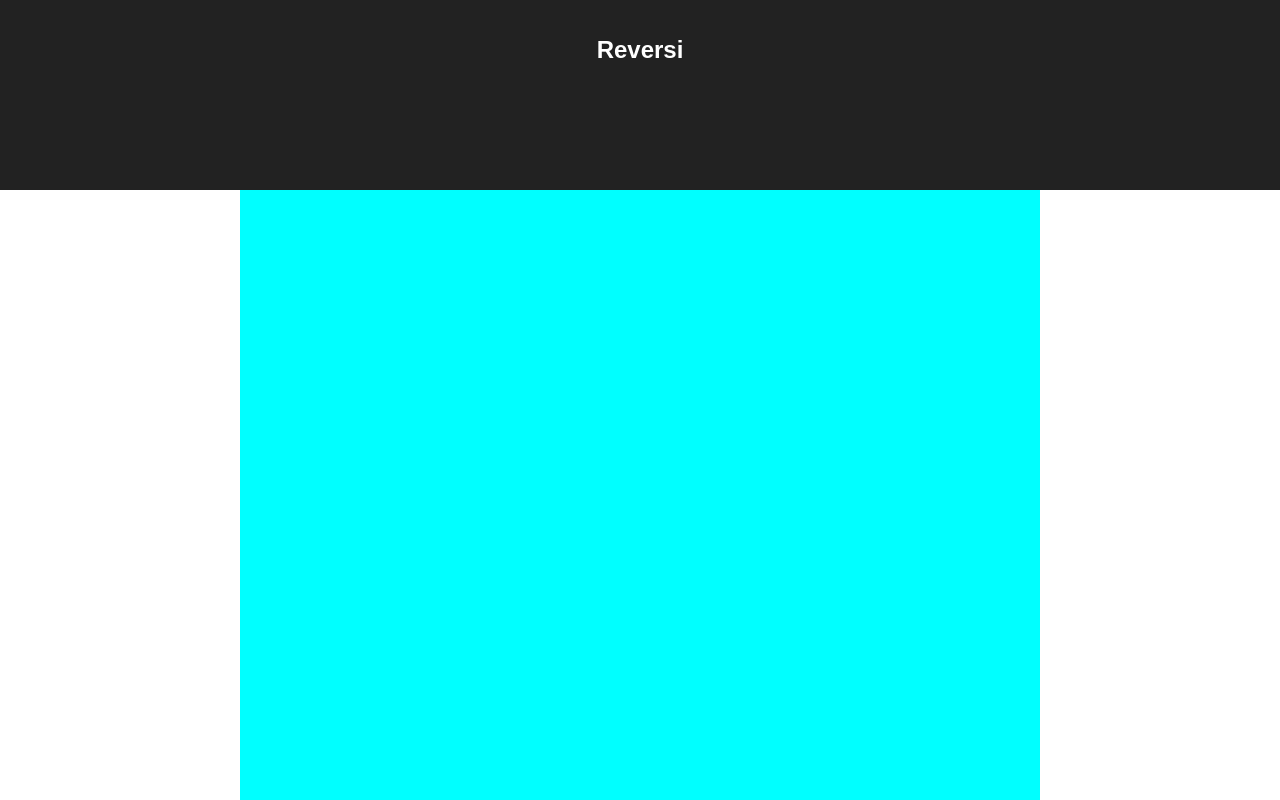
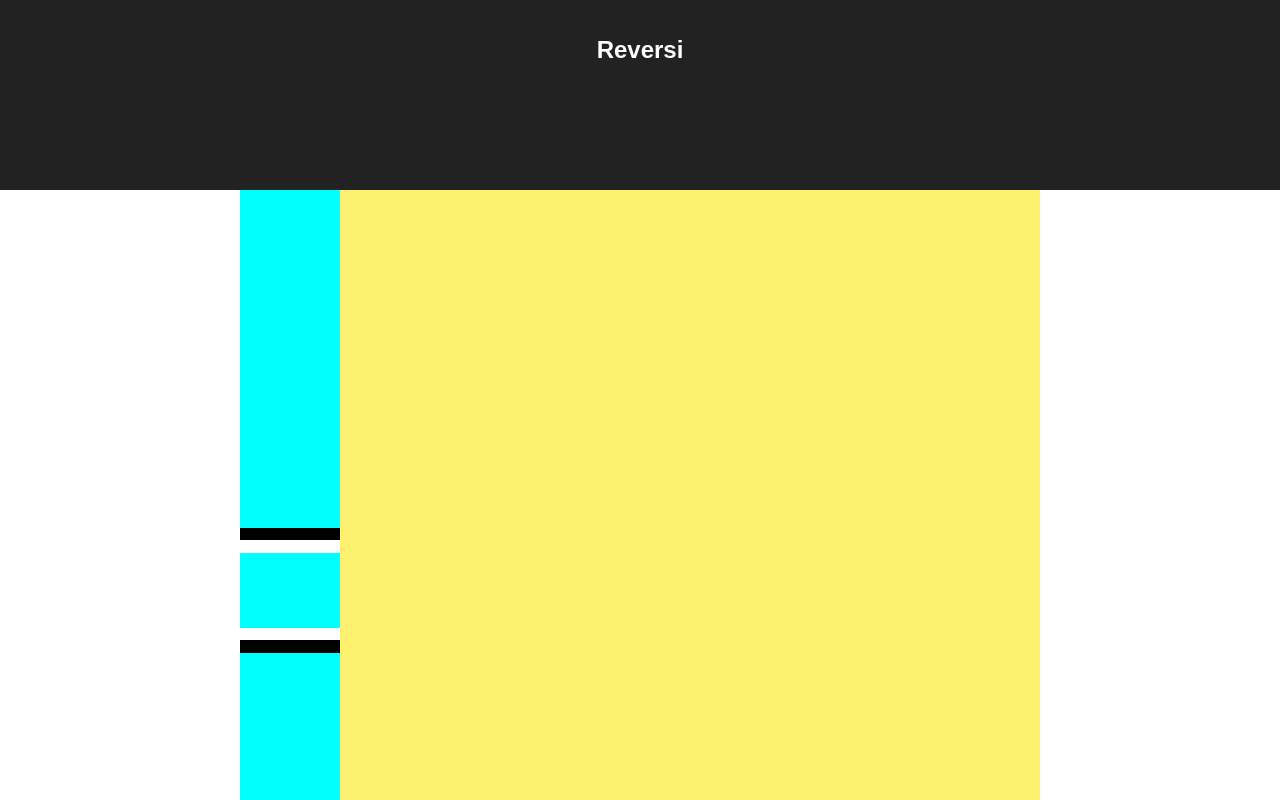
Before and after one commit to schwarzichet/Reversi, a React (Create React App) app in the folder web/: page / in a window 1280 px wide. Shown: the top 800 px of the page. Built offline with nearby package versions, Linux system fonts and the light colour scheme.

Commit message:
working on drawing board.

```diff
--- a/web/src/App.jsx
+++ b/web/src/App.jsx
@@ -18,6 +18,15 @@ const makeInitBoard = () => {
     return retval;
 }
 
+const humanStep = (i, j) => {
+    // TODO:
+    return null;
+}
+
+const makeBlock = (color) => {
+    return <div style={{height: "100px", width: "100px", backgroundColor: color}} />;
+}
+
 class App extends Component {
     constructor(props) {
 	super(props);
@@ -26,21 +35,30 @@ class App extends Component {
 	}
     }
 
+    renderBoard() {
+	const board = this.state.board;
+	const retval = [];
+	for (let i = 0; i < 8; ++i) {
+	    const row = [];
+	    for (let j = 0; j < 8; ++j) {
+		const data = board[i][j];
+		const color = (data === 1 ? "black" : (data === 0 ? "aqua" : "white"));
+		row.push(makeBlock(color));
+	    }
+	    retval.push(row);
+	}
+	return retval;
+    }
+
     render() {
 	return (
 	    <div className="App">
 		<header className="App-header">
 		    <h1 className="App-title">Reversi</h1>
 		</header>
-		<div style={{margin: "auto", width: "800px", height: "800px", backgroundColor: "aqua"}}>
+		<div style={{margin: "auto", width: "800px", height: "800px", backgroundColor: "#fff170", display: "flex", flexDirection: "column"}}>
 		    {
-			//const board = this.state.board;
-			//for (let i = 0; i < 8; ++i) {
-			//    for (let j = 0; j < 8; ++j) {
-			//	const data = board[i][j];
-			//    }
-			//}
-			<div/>
+			this.renderBoard()
 		    }
 		</div>
 	    </div>
```
